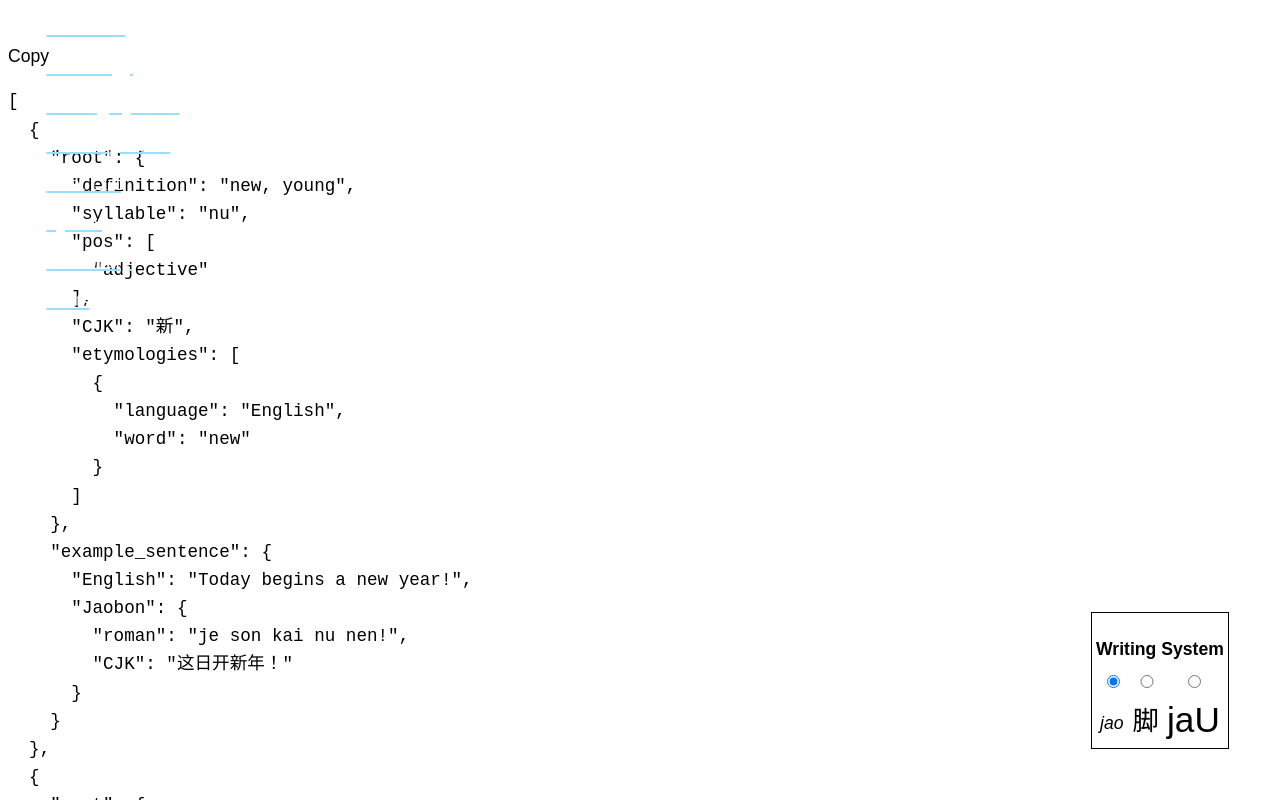
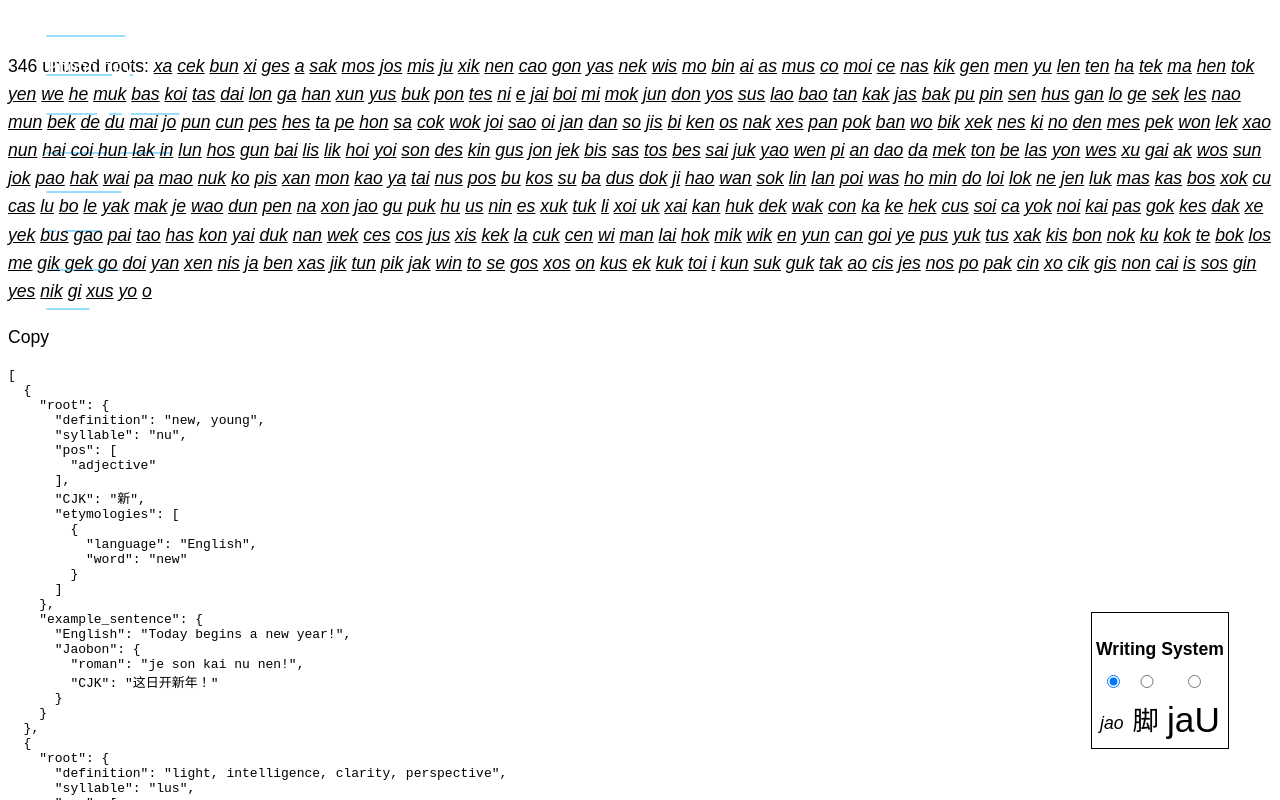
Before and after one commit to cstuartroe/jaobon, a React app: page /daily_words in a window 1280 px wide. Shown: the top 800 px of the page. Built offline with nearby package versions, Linux system fonts and the light colour scheme; the HTML template or start-up script is replaced by a standard one.

Commit message:
Unused roots

```diff
--- a/src/App.tsx
+++ b/src/App.tsx
@@ -69,7 +69,7 @@ class App extends Component<{}, AppState> {
                                       <Route index element={<TextReader displaySettings={this.state.displaySettings}/>}/>
                                   </Route>
                                   <Route path={"/daily_words"}>
-                                      <Route index element={<DailyWords/>}/>
+                                      <Route index element={<DailyWords displaySettings={this.state.displaySettings}/>}/>
                                   </Route>
                               </Route>
                           </Routes>
--- a/src/DailyWords.tsx
+++ b/src/DailyWords.tsx
@@ -1,7 +1,8 @@
 import React, { Component } from "react";
 
 import {Root, ROOTS} from "./roots";
-import {MultiscriptText, multiscriptText} from "./AnnotatedText";
+import AnnotatedText, {MultiscriptText, multiscriptText} from "./AnnotatedText";
+import {DisplaySettings} from "./DisplaySettings";
 
 type DailyRoot = {
   root: Root,
@@ -58,6 +59,7 @@ export const DAILY_ROOTS: DailyRoot[] = [
 ];
 
 type Props = {
+  displaySettings: DisplaySettings,
 }
 
 type State = {
@@ -73,14 +75,33 @@ export default class DailyWords extends Component<Props, State> {
 
   render() {
     const json = JSON.stringify(DAILY_ROOTS, null, 2);
+
+    const usedRoots: Set<string> = new Set();
+    DAILY_ROOTS.forEach(root => {
+      usedRoots.add(root.root.syllable);
+    })
+    const unusedRoots: [number, Root][] = [];
+    ROOTS.forEach(root => {
+      if (!usedRoots.has(root.syllable)) {
+        unusedRoots.push([Math.random(), root]);
+      }
+    });
+    unusedRoots.sort();
+
     return (
       <>
+        <p style={{paddingTop: "10px"}}>
+          {unusedRoots.length} unused roots:{' '}
+          <AnnotatedText
+            sentence={unusedRoots.map(([_, root]) => root.syllable).join(' ')}
+            displaySettings={this.props.displaySettings}
+            inline={true}
+          />
+        </p>
         <p onClick={() => navigator.clipboard.writeText(json)} style={{cursor: "pointer"}}>Copy</p>
-          <p>
         <pre>
           {json}
         </pre>
-          </p>
       </>
     );
   }
```
Lines whose indentation alone changed are shown as unchanged.
